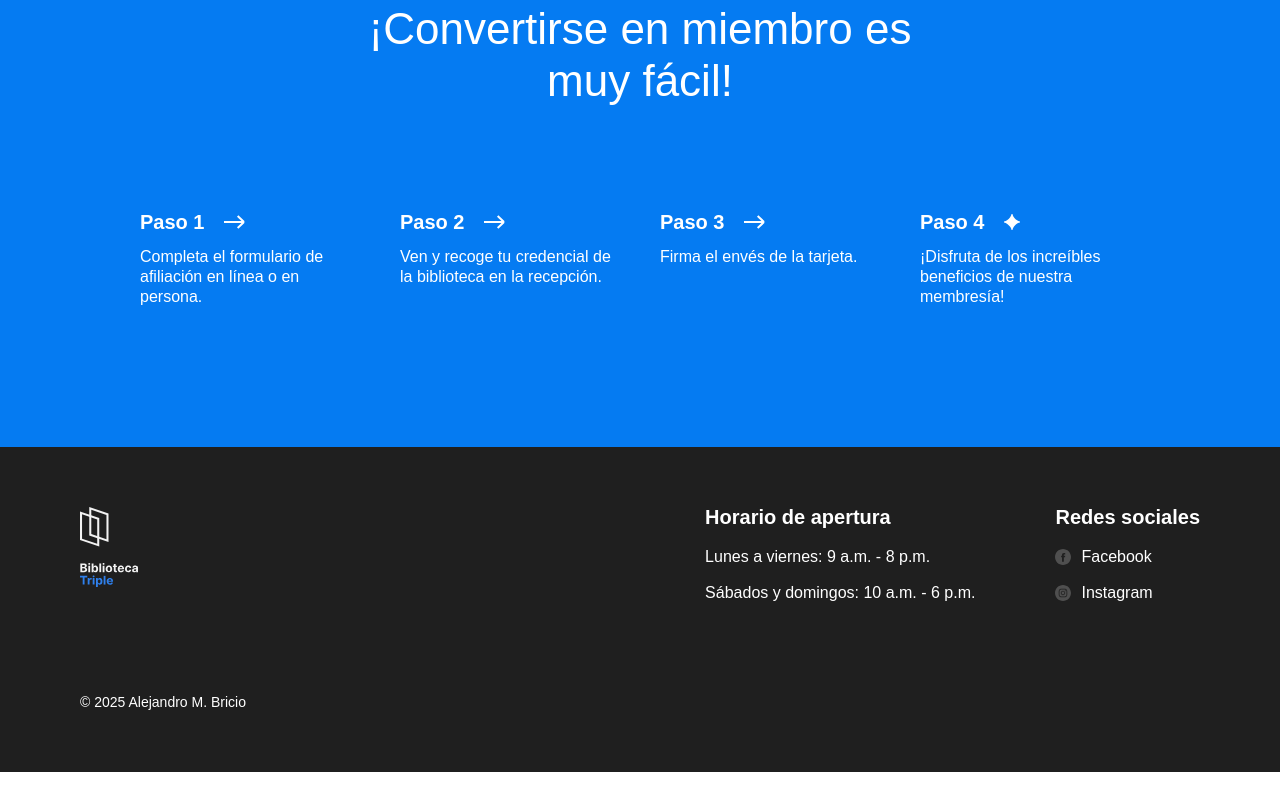
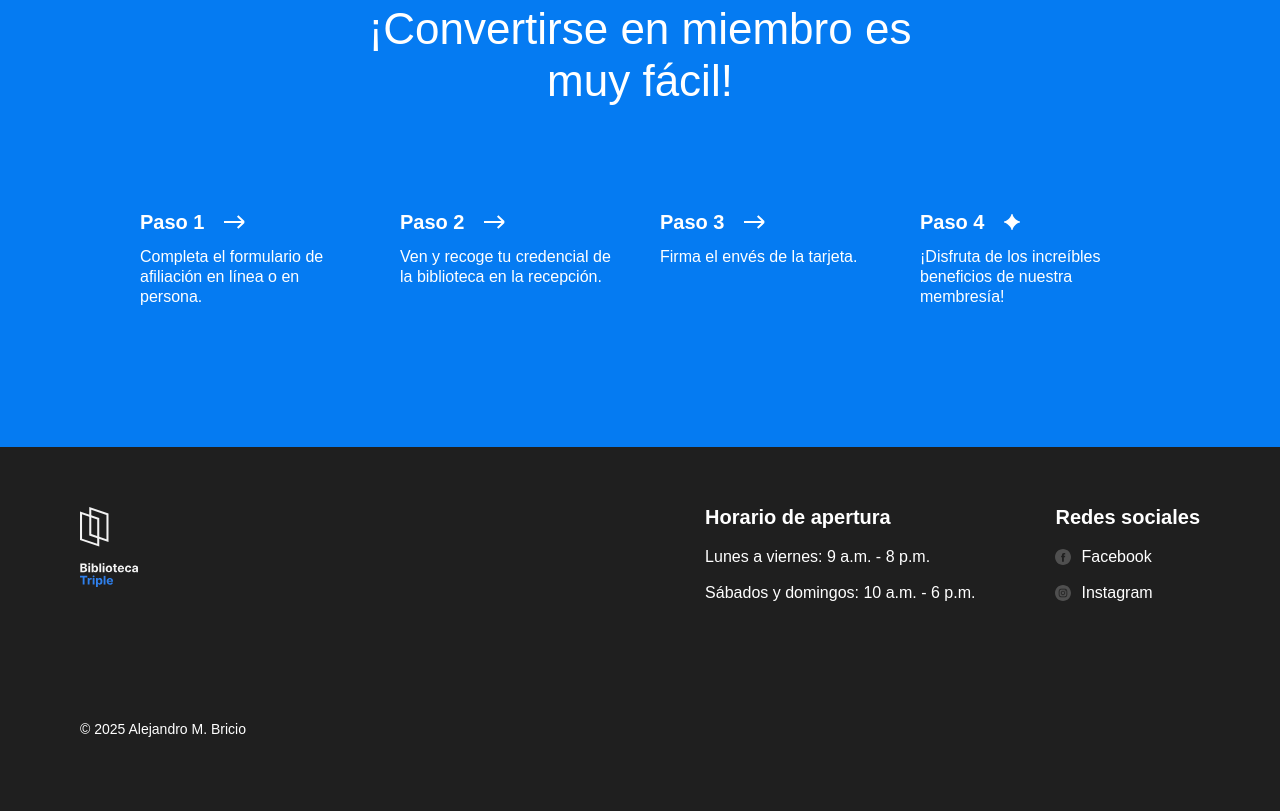
Before and after one commit to alexbricio/web_project_library_es, a plain HTML site: page index.html in a window 1280 px wide. Shown: the part 3035-3846 px from the top of the page. Before the commit the page ends 3807 px from the top, so only its background shows below. Drawn offline with Linux system fonts and the light colour scheme.

Commit message:
Corrige margin-top del copyright

```diff
--- a/styles/style.css
+++ b/styles/style.css
@@ -364,7 +364,6 @@
 .footer__logo {
   width: 58px;
   height: 80px;
-  margin-bottom: 100px;
 }
 
 .footer__column-heading {
@@ -396,7 +395,7 @@ margin: 0 0 20px;
 }
 
 .footer__copyright {
-  margin: 0;
+  margin-top: 100px;
   text-align: left;
   font-size: 14px;
 }
```
